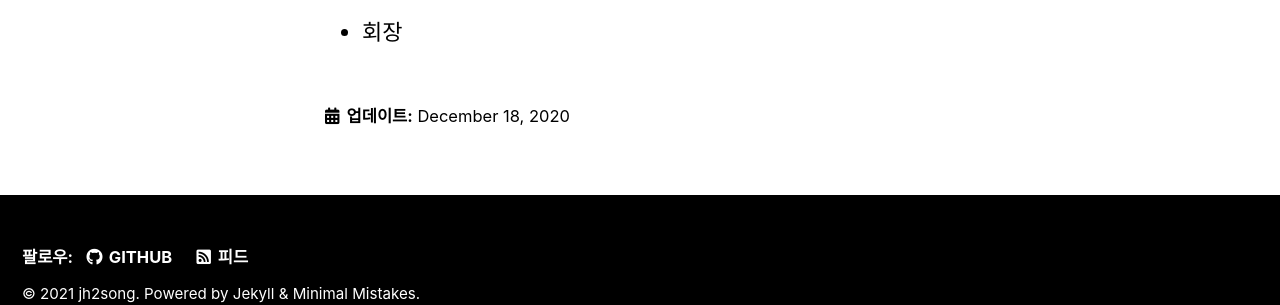
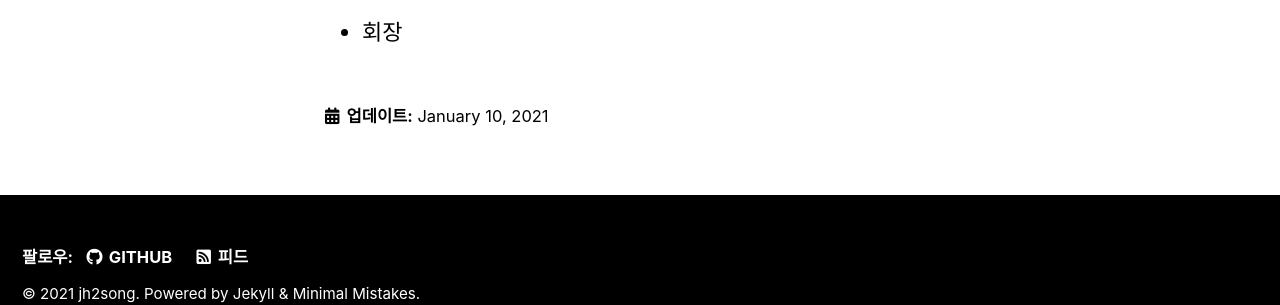
Before and after one commit to jh2song/jh2song.github.io, a Jekyll site: the page built from _pages/about.md, in a window 1280 px wide and 900 px high, scrolled down 971 px. Shown: the part 551-856 px from the top of the window. Built offline with Jekyll 4.4.1, drawn with Linux system fonts in a browser that asks for light colours; cached includes are drawn as plain includes.

Commit message:
21/01/10

```diff
--- a/_pages/about.md
+++ b/_pages/about.md
@@ -1,7 +1,7 @@
 ---
 permalink: /about/
 title: "송지훈 Jihoon Song"
-last_modified_at: 2020-12-18
+last_modified_at: 2021-01-10
 toc: true
 toc_sticky: true
 ---
```
